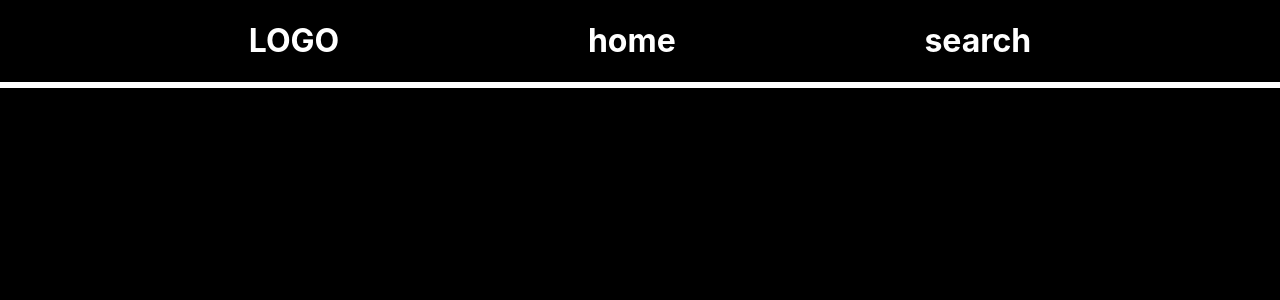
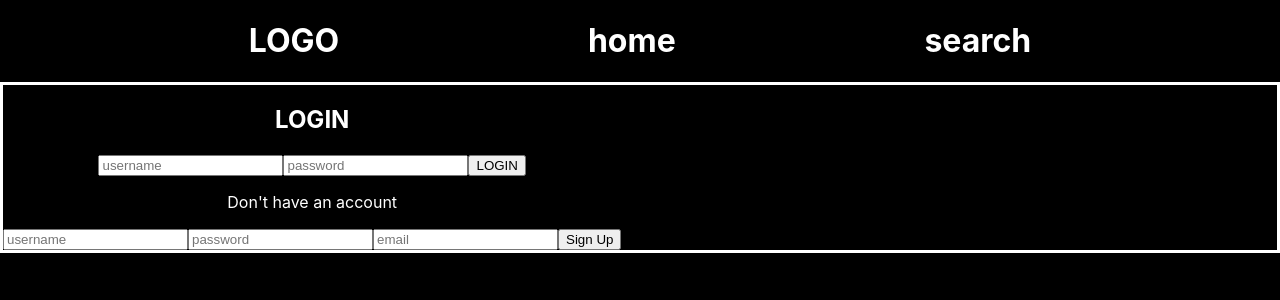
Before and after one commit to mariluzv88/socialApp, a React (Create React App) app: page /signin in a window 1280 px wide. Before the commit this address had no page. Shown: the top 300 px of the page. Built offline with nearby package versions, Linux system fonts and the light colour scheme.

Commit message:
setting up connections to front and back

```diff
--- a/package.json
+++ b/package.json
@@ -7,6 +7,7 @@
     "@testing-library/jest-dom": "^5.17.0",
     "@testing-library/react": "^13.4.0",
     "@testing-library/user-event": "^13.5.0",
+    "axios": "^1.5.0",
     "bcrypt": "^5.1.1",
     "cookie-parser": "^1.4.6",
     "express": "^4.18.2",
--- a/src/App.jsx
+++ b/src/App.jsx
@@ -19,7 +19,7 @@
             <Route path='/' element={<Home/>}/>
             <Route path='/profile/:id' element={<Profile/>} />
             <Route path='/explore' element={<Explore/>}/>
-            <Route path='/login' element={<Login/>}/>
+            <Route path='/signin' element={<Login/>}/>
             <Route path='/logout' element={<Login/>}/>
             </Routes>
           </div>
--- a/src/pages/login/Login.jsx
+++ b/src/pages/login/Login.jsx
@@ -1,18 +1,32 @@
-import React from 'react'
+import {useState} from 'react'
 import Left from '../../components/Left'
 import Right from '../../components/Right'
+import axios from "axios"
 
 function Login() {
+  const [username, setUsername]= useState("")
+  const [password, setPassword]= useState("")
+
+  const handleSubmit = async(e)=>{
+    e.preventDefault()
+    try{
+    const res = await axios.post("/api/auth/signin", {username, password},)
+    console.log(res)
+    }catch(err){
+     console.log(err)
+    }
+  }
+
   return (
    <form>
     <h2>LOGIN</h2>
-    <input type='text' placeholder='username'></input>
-    <input type='text' placeholder='password'></input>
-    <button>LOGIN</button>
+    <input  onChange={(e) => setUsername(e.target.value)}type='text' placeholder='username'></input>
+    <input onChange={(e) => setPassword(e.target.value)} type='text' placeholder='password'></input>
+    <button onClick={handleSubmit}>LOGIN</button>
     <p>Don't have an account</p>
     <input type='text' placeholder='username' />
     <input type='text' placeholder='password' />
-    <input type='text' placeholder='email' required />
+    <input type='text' placeholder='email' required  />
     <button type='submit'>Sign Up</button>
    </form>
   )
```
Also changed, not shown: 1 other file (tests, documents, lock files or other folders).
